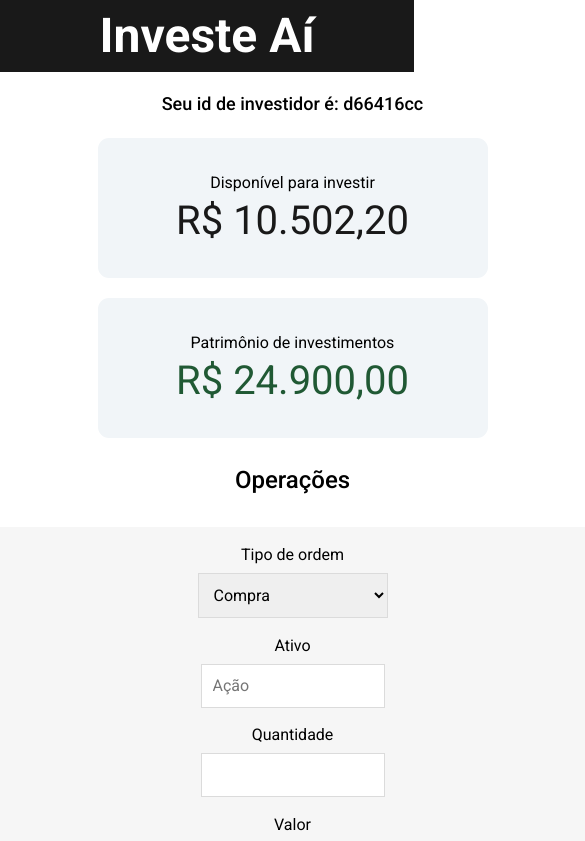
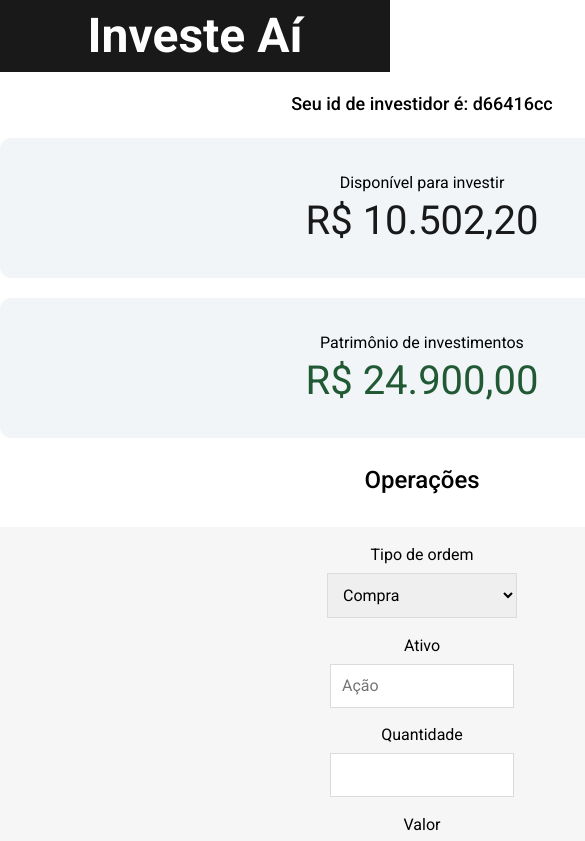
Before and after one commit to MateusIasbik/investe-ai-front, a React (Vite) app: page / in a window 390 px wide. Shown: the top 841 px of the page, 585 px wide, since content can reach past the window. Built offline with nearby package versions, Linux system fonts and the light colour scheme; no server answers.

Commit message:
fix: mobile version centralized - test 2

```diff
--- a/src/App.jsx
+++ b/src/App.jsx
@@ -54,7 +54,7 @@ export default function App() {
   }, []);
 
   return (
-    <>
+    <ScreenStyled>
       <Top>Investe Aí</Top>
 
       <Container>
@@ -64,17 +64,21 @@ export default function App() {
         <Diversification sortedData={sortedData} />
         <Assets sortedData={sortedData} />
       </Container>
-    </>
+    </ScreenStyled>
   )
 }
 
+const ScreenStyled = styled.div`
+  width: 100%;
+  height: 100%;
+`
+
 const Top = styled.div`
   width: 100%;
-  margin: 0;
   background-color: #191919;
   font-family: 'Roboto', sans-serif;
   color: #fff;
-  padding: 12px;
+  padding: 12px 0;
   display: flex;
   justify-content: center;
   text-align: center;
@@ -88,8 +92,8 @@ const Top = styled.div`
 
 const Container = styled.div`
   width: 100%;
-  margin: 70px 25% 0 25%;
   display: flex;
+  padding: 70px 0;
   flex-direction: column;
   justify-content: space-around;
   align-items: center;
@@ -99,11 +103,12 @@ const Container = styled.div`
   font-size: 24px;
 
   @media (max-width: 768px) {
-    width: 100%;
+    width: 100vh;
+    height: 100%;
     display: flex;
     flex-direction: column;
     justify-content: center;
-    align-items: center;
-    padding: auto;
+    text-align: center;
+
   }
 `;
```
